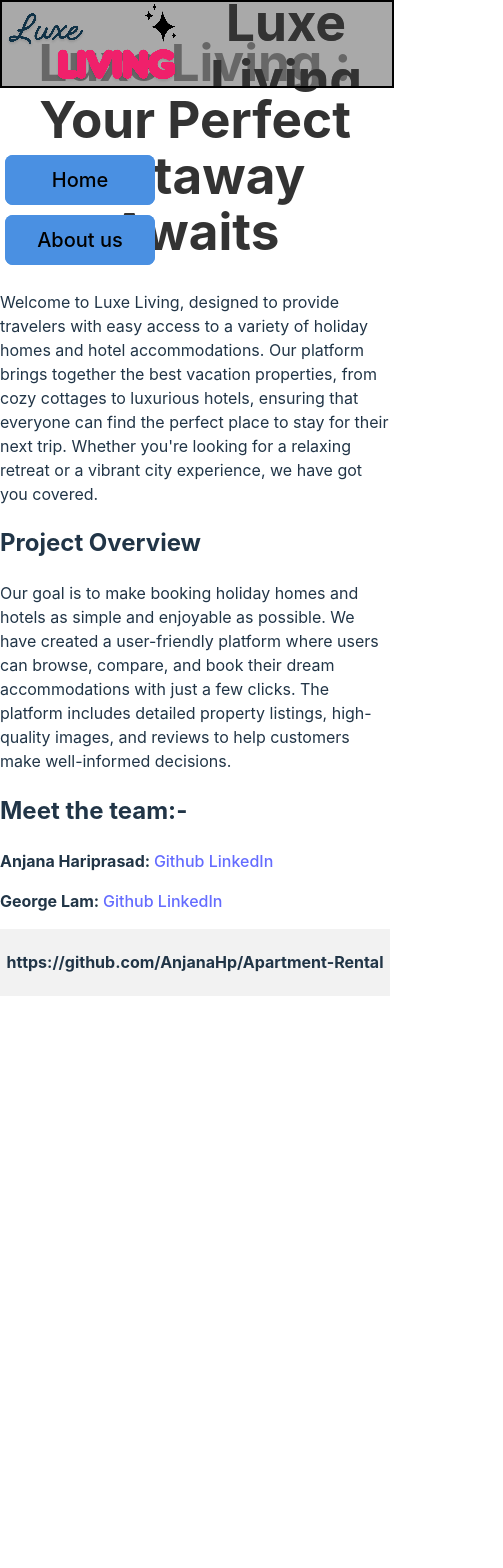
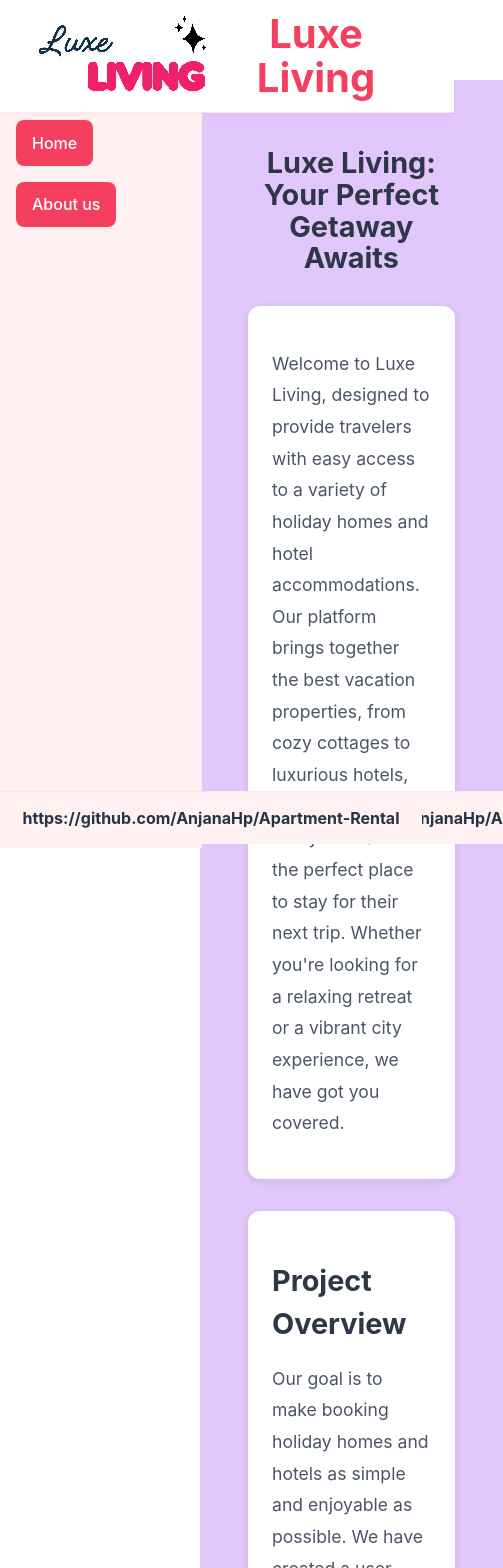
Before and after one commit to AnjanaHp/Apartment-Rental, a React (Vite) app: page /about in a window 390 px wide. Shown: the top 1568 px of the page, 503 px wide, since content can reach past the window. Before the commit the page ends 996 px from the top, so only its background shows below. Built offline with nearby package versions, Linux system fonts and the light colour scheme.

Commit message:
Add stylings

```diff
--- a/src/App.css
+++ b/src/App.css
@@ -1,44 +1,82 @@
-
-nav{
+/* Navbar - Making it warmer and more inviting */
+nav {
   width: 100%;
-  position:absolute;
-  display:flex;
-  justify-content:space-evenly;
+  position: fixed;
+  display: flex;
+  justify-content: space-around;
   align-items: center;
-  background-color: rgba(128, 128, 128, 0.43);
-  border:2px solid black;
-  margin:0px;
-  max-height: 10%;
-  overflow: hidden;
+  background-color: #ffffff; /* Pure white for better contrast */
+  border-bottom: 1px solid #ffe4e6; /* Subtle pink border */
+  padding: 1rem 2rem;
+  height: 80px;
+  box-shadow: 0 2px 8px rgba(244, 63, 94, 0.05); /* Soft rose shadow */
+  z-index: 1000;
   top: 0;
-
 }
 
-footer{
-display:flex;
-position: relative;
- flex: 0;
- justify-content: center;
- background-color: rgba(128, 128, 128, 0.1);
- bottom: 0;
- width: 100vw;
+/* App title - Using a warmer dark color */
+nav h1 {
+  font-size: 2.5rem;
+  color: #f43f5e; /* Rose color for brand emphasis */
+  margin: 0;
+  text-align: center;
 }
 
-.side{
+/* Footer - Lighter and consistent with the theme */
+footer {
+  display: flex;
+  position: fixed;
+  justify-content: center;
+  align-items: center;
+  background-color: #fff1f2; /* Very light rose background */
+  border-top: 1px solid #ffe4e6; /* Matching the navbar border */
+  padding: 1rem;
+  bottom: 0;
+  width: 100%;
+  height: 20px;
+  z-index: 1000;
+}
 
+/* Sidebar - Warmer, more inviting color scheme */
+.side {
   position: fixed;
   left: 0;
-  top: 150px;
-  display:flex;
+  top: 80px;
+  display: flex;
   flex-direction: column;
   align-items: flex-start;
-  justify-content : flex-start;
-  border-radius: 5px;
+  padding: 2rem 1rem;
+  background-color: #fff1f2; /* Very light rose background */
+  border-right: 1px solid #ffe4e6; /* Consistent border color */
+  height: calc(100vh - 140px);
+  width: 169px;
+  z-index: 900;
+}
 
+/* Sidebar buttons - More modern and consistent */
+.side button {
+  width: 100%;
+  padding: 0.8rem 1rem;
+  margin: 0.5rem 0;
+  font-size: 1rem;
+  background-color: #f43f5e; /* Rose color for buttons */
+  color: white;
+  border: none;
+  border-radius: 8px;
+  transition: background-color 0.3s ease;
 }
-.side button{
-  width:150px;
-  font-size: 20px;
-  background-color: #4A90E2;
-  margin: 5px;
+
+/* Button hover state - Darker shade for interaction */
+.side button:hover {
+  background-color: #e11d48; /* Darker rose on hover */
 }
+
+/* Main content area - Lighter background for better readability */
+.main-content {
+  margin-left: 200px;
+  margin-top: 80px;
+  margin-bottom: 60px;
+  padding: 2rem;
+  min-height: calc(100vh - 140px);
+  background-color: #e1c7fb; /* Clean white background */
+}
--- a/src/components/Form.css
+++ b/src/components/Form.css
@@ -1,30 +1,51 @@
 .form-container {
-    padding: 20px;
-    max-width: 500px;
-    margin: 0 auto;
+    max-width: 600px;
+    margin: 2rem auto;
+    padding: 2rem;
+    background: white;
+    border-radius: 12px;
+    box-shadow: 0 8px 16px rgba(0, 0, 0, 0.4);
+  }
+
+  .form-container h1 {
+    color: #2d3748;
+    margin-bottom: 1.5rem;
+    font-size: 1.8rem;
+    text-align: center;
   }
 
   .form-container form {
     display: flex;
     flex-direction: column;
-    gap: 10px;
+    gap: 1rem;
   }
 
   .form-container input {
-    padding: 8px;
-    border: 1px solid #ccc;
-    border-radius: 4px;
+    padding: 0.8rem;
+    border: 1px solid #e1e1e1;
+    border-radius: 8px;
+    font-size: 1rem;
+    transition: border-color 0.2s;
+  }
+
+  .form-container input:focus {
+    border-color: #4A90E2;
+    outline: none;
+    box-shadow: 0 0 0 px rgba(74, 144, 226, 0.2);
   }
 
   .form-container button {
-    padding: 10px;
-    background-color: #007bff;
+    padding: 1rem;
+    background-color: #4A90E2;
     color: white;
     border: none;
-    border-radius: 4px;
+    border-radius: 8px;
+    font-size: 1rem;
+    font-weight: 500;
     cursor: pointer;
+    transition: background-color 0.2s;
   }
 
   .form-container button:hover {
-    background-color: #0056b3;
+    background-color: #357ABD;
   }
--- /dev/null
+++ b/src/pages/AboutPage.css
@@ -0,0 +1,112 @@
+.about-container {
+    padding: 2rem;
+    max-width: 1200px;
+    margin: 0 auto;
+  }
+
+  .title {
+    font-size: 2.2rem;
+    color: #2d3748;
+    text-align: center;
+    margin-bottom: 2rem;
+  }
+
+  .content {
+    background-color: white;
+    border-radius: 12px;
+    padding: 2rem;
+    margin-bottom: 2rem;
+    box-shadow: 0 2px 8px rgba(0, 0, 0, 0.1);
+  }
+
+  .content p {
+    color: #4a5568;
+    line-height: 1.8;
+    font-size: 1.1rem;
+    margin-bottom: 1rem;
+  }
+
+  .project {
+    background-color: white;
+    border-radius: 12px;
+    padding: 2rem;
+    margin-bottom: 2rem;
+    box-shadow: 0 2px 8px rgba(0, 0, 0, 0.1);
+  }
+
+  .project h2 {
+    color: #2d3748;
+    font-size: 1.8rem;
+    margin-bottom: 1rem;
+  }
+
+  .project p {
+    color: #4a5568;
+    line-height: 1.8;
+    font-size: 1.1rem;
+  }
+
+  .team-section {
+    background-color: white;
+    border-radius: 12px;
+    padding: 2rem;
+    box-shadow: 0 2px 8px rgba(0, 0, 0, 0.1);
+  }
+
+  .team-section h2 {
+    color: #2d3748;
+    font-size: 1.8rem;
+    margin-bottom: 1.5rem;
+  }
+
+  .team-member {
+    margin-bottom: 1.5rem;
+  }
+
+  .team-member p {
+    color: #4a5568;
+    font-size: 1.1rem;
+    margin-bottom: 0.5rem;
+  }
+
+  .team-member a {
+    color: #4A90E2;
+    text-decoration: none;
+    margin-right: 1rem;
+    transition: color 0.2s;
+  }
+
+  .team-member a:hover {
+    color: #357ABD;
+  }
+
+  @media (max-width: 768px) {
+    .about-container {
+      padding: 1rem;
+    }
+
+    .title {
+      font-size: 1.8rem;
+    }
+
+    .content,
+    .project,
+    .team-section {
+      padding: 1.5rem;
+    }
+  }
+
+  .nav {
+    width: 100%;
+    position: fixed;
+    display: flex;
+    justify-content: space-around;
+    align-items: center;
+    background-color: rgba(255, 255, 255, 0.95);
+    border-bottom: 1px solid #e1e1e1;
+    padding: 1rem 2rem;
+    height: 80px;
+    box-shadow: 0 2px 4px rgba(0, 0, 0, 0.1);
+    z-index: 1000;
+    top: 0;
+  }
--- a/src/pages/AboutPage.jsx
+++ b/src/pages/AboutPage.jsx
@@ -2,15 +2,16 @@ import { Link } from "react-router-dom";
 import Footer from "../components/Footer";
 import Navbar from "../components/Navbar";
 import Sidebar from "../components/Sidebar";
+import "./AboutPage.css";
 
+function AboutPage() {
+  return (
+    <>
 
-function AboutPage () {
+      <Sidebar />
+      <div className="about-container">
+        <h1 className="title">Luxe Living: Your Perfect Getaway Awaits</h1>
 
- return(
-<>
-<Navbar/>
-<Sidebar/>
-<h1 className="title"> Luxe Living : Your Perfect Getaway Awaits </h1>
         <div className="content">
           <p>
             Welcome to Luxe Living, designed to provide travelers with easy access to a variety of holiday homes and hotel accommodations.
@@ -18,38 +19,38 @@ Our platform brings together the best vacation properties, from cozy cottages to
             ensuring that everyone can find the perfect place to stay for their next trip.
             Whether you're looking for a relaxing retreat or a vibrant city experience, we have got you covered.
           </p>
+        </div>
 
-</div>
         <div className="project">
-<h2>Project Overview </h2>
+          <h2>Project Overview</h2>
           <p>
             Our goal is to make booking holiday homes and hotels as simple and enjoyable as possible.
             We have created a user-friendly platform where users can browse, compare, and book their dream accommodations with just a few clicks.
             The platform includes detailed property listings, high-quality images, and reviews to help customers make well-informed decisions.
           </p>
         </div>
-<h2> Meet the team:-</h2>
 
-<div>
-    <p> <b> Anjana Hariprasad:  </b>  <a href ="https://github.com/AnjanaHp" target="_blank">
-     Github </a>
-    <a href ="https://www.linkedin.com/in/anjana-hariprasad-160a0465/" target="_blank">
-     LinkedIn </a>
+        <div className="team-section">
+          <h2>Meet the team:</h2>
+          <div className="team-member">
+            <p>
+              <b>Anjana Hariprasad: </b>
+              <a href="https://github.com/AnjanaHp" target="_blank">Github</a>
+              <a href="https://www.linkedin.com/in/anjana-hariprasad-160a0465/" target="_blank">LinkedIn</a>
             </p>
           </div>
-
-<div>
-    <p> <b> George Lam:  </b>
-
-    <a href ="https://github.com/Fantastic-George" target="_blank">
-     Github </a>
-    <a href ="https://www.linkedin.com/in/georgewlam" target="_blank">
-     LinkedIn </a>
+          <div className="team-member">
+            <p>
+              <b>George Lam: </b>
+              <a href="https://github.com/Fantastic-George" target="_blank">Github</a>
+              <a href="https://www.linkedin.com/in/george-lam" target="_blank">LinkedIn</a>
             </p>
           </div>
+        </div>
+      </div>
+      <Footer />
+    </>
+  );
+}
 
-</>
-
-    )
-}
 export default AboutPage;
```
Lines whose indentation alone changed are shown as unchanged.
